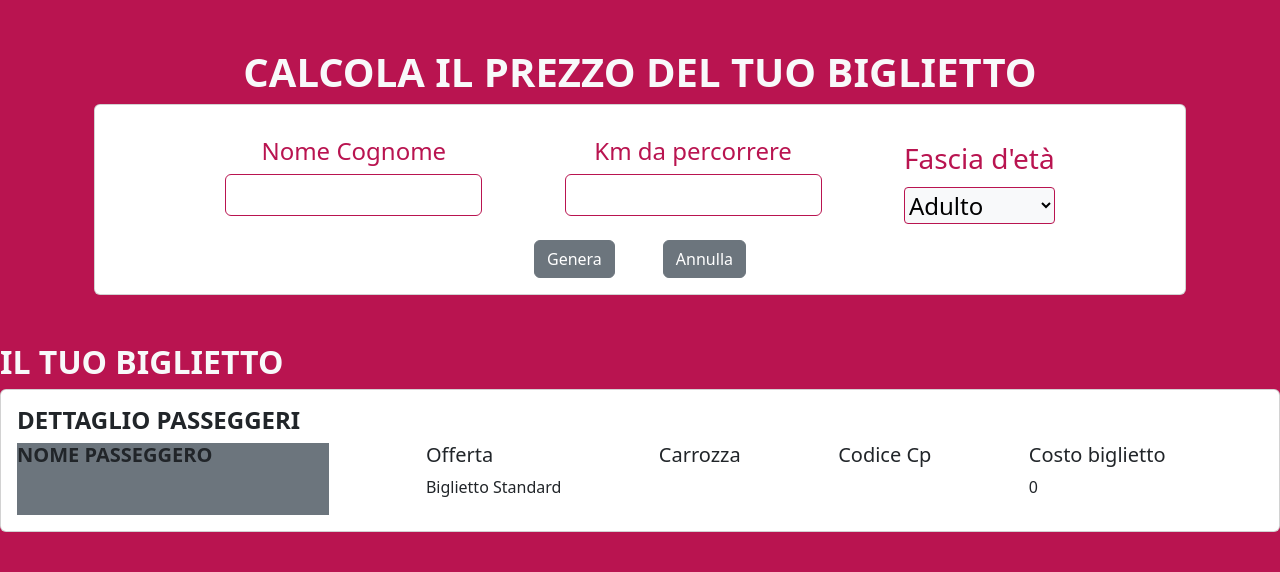
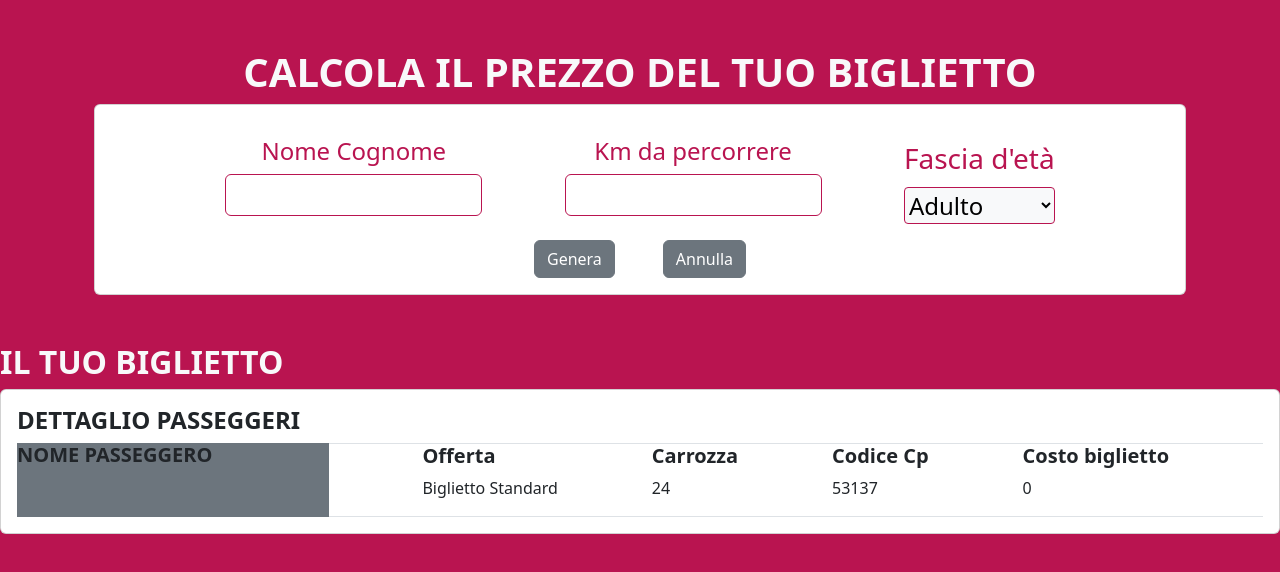
Before and after one commit to Pirisinu/js-biglietto-treno-form, a plain HTML site: page index.html in a window 1280 px wide. Both pictures are taken after a click on the button "Genera". Drawn offline with nearby package versions, Linux system fonts and the light colour scheme.

Commit message:
[add]Random number

```diff
--- a/index.html
+++ b/index.html
@@ -39,7 +39,7 @@
 
       <div class="d-flex justify-content-center gap-5">
         <button class="btn btn-secondary" id="btn-ticket" >Genera</button>
-        <button class="btn btn-secondary" type="reset">Annulla</button>
+        <button class="btn btn-secondary" id="btn-reset" type="reset">Annulla</button>
       </div>
     </div>
   </div>
@@ -52,21 +52,21 @@
           <h5 class="text-uppercase fw-bolder ">Nome passeggero</h5>
           <p id="user-name-assigned">Nome Prova</p>
         </div>
-        <div class="w-75 d-flex justify-content-evenly ">
+        <div class="w-75 d-flex justify-content-evenly border-top border-bottom">
           <div>
-            <h5>Offerta</h5>
+            <h5 class="fw-bolder">Offerta</h5>
             <p id="offer"></p>
           </div>
           <div>
-            <h5>Carrozza</h5>
+            <h5 class="fw-bolder">Carrozza</h5>
             <p id="rdm-carriage"></p>
           </div>
           <div>
-            <h5>Codice Cp</h5>
+            <h5 class="fw-bolder">Codice Cp</h5>
             <p id="rdm-code"></p>
           </div>
           <div>
-            <h5>Costo biglietto</h5>
+            <h5 class="fw-bolder">Costo biglietto</h5>
             <p id="final-ticket"></p>
           </div>
         </div>
--- a/js/script.js
+++ b/js/script.js
@@ -13,6 +13,8 @@ const userName=document.getElementById('user-name');
 const clientKm=document.getElementById('client-km');
 const ageSelected =document.getElementById('age-select');
 const kmPrice = 0.21;
+let message = '';
+let offerMessage = '';
 //Discount
 const discountUnder18 = 20;
 const discountOver65 = 40;
@@ -34,20 +36,18 @@ btnTicket.addEventListener('click', function(){
   const km = clientKm.value;
   const ticketPrice = (kmPrice * km);
   let finalTicket = ticketPrice;
-  let message = '';
-  let offerMessage = '';
 
   //Discount Ticket
   if ((ageSelected).value === 'Minorenne'){
     finalTicket *= 1- (discountUnder18/100);
-    message = `${finalTicket}€`;
+    message = finalTicket + '€';
     offerMessage = 'Biglietto Under18';
     document.getElementById('final-ticket').innerHTML = message;
     document.getElementById('offer').innerHTML = offerMessage;
   }
   else if ((ageSelected).value === 'Over65'){
     finalTicket *= 1- (discountOver65/100);
-    message = `${finalTicket}€`;
+    message = finalTicket + '€';
     offerMessage = `Biglietto Over65`
     document.getElementById('final-ticket').innerHTML = message;
     document.getElementById('offer').innerHTML = offerMessage;
@@ -57,6 +57,18 @@ btnTicket.addEventListener('click', function(){
     document.getElementById('final-ticket').innerHTML = finalTicket;
     document.getElementById('offer').innerHTML = offerMessage;
   }
-  console.log((ageSelected).value)
 
+  //Carrozza Random
+  const randomCarriage =parseInt(Math.random() * 25 + 1);
+  document.getElementById('rdm-carriage').innerHTML = randomCarriage;
+
+  //Codice Random
+  const randomCode =parseInt(Math.random() * 99999 + 1);
+  document.getElementById('rdm-code').innerHTML = randomCode;
+
+  //Reset button
+  const btnReset = document.getElementById('btn-reset');
+  btnReset.addEventListener('click', function(){
+   document.querySelector('.form-text').innertext = '';
   });
+});
```
Lines whose indentation alone changed are shown as unchanged.
